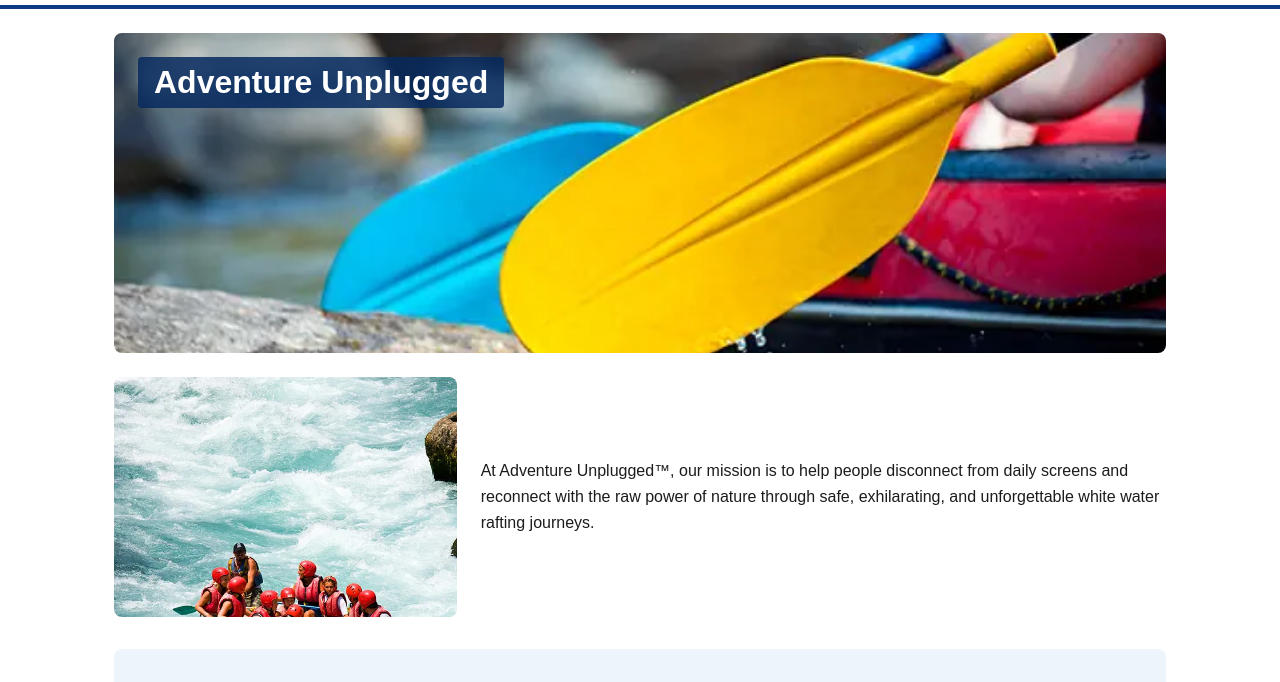
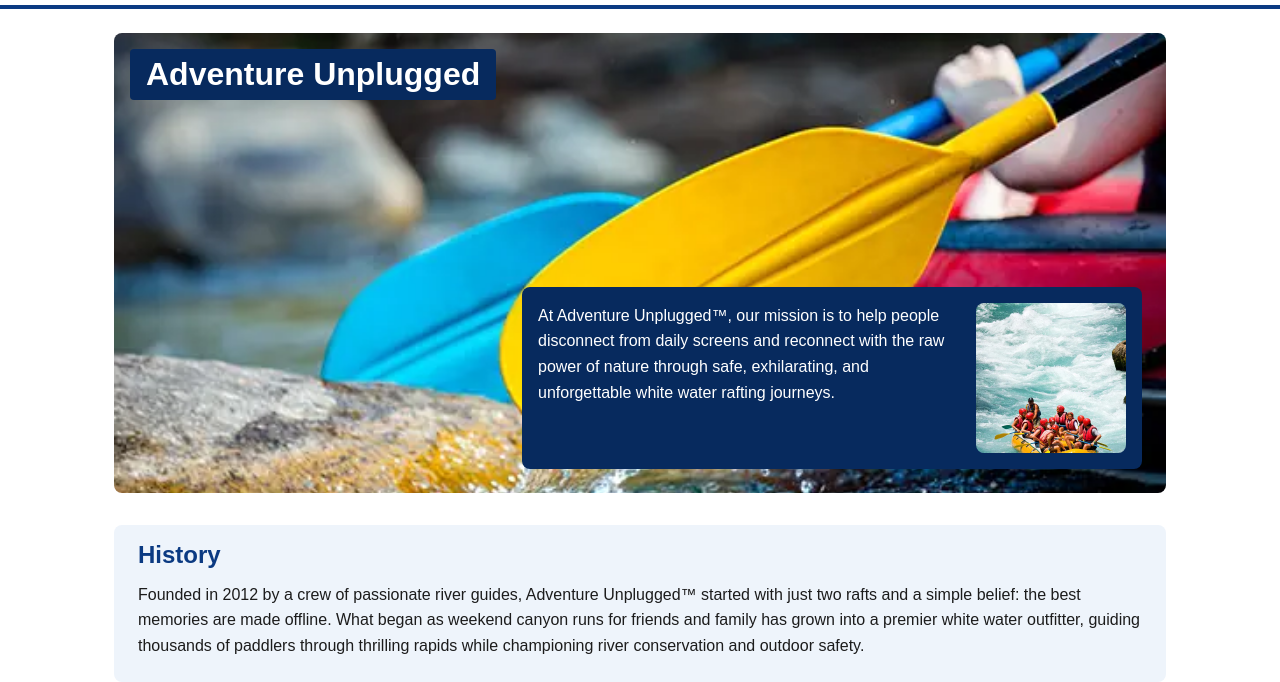
Before and after one commit to EkomWalter/wdd130, a plain HTML site: page wwr/about.html in a window 1280 px wide. Shown: the part 99-781 px from the top of the page. Drawn offline with Linux system fonts and the light colour scheme.

Commit message:
modified and updated rafting css

```diff
--- a/wwr/styles/rafting.css
+++ b/wwr/styles/rafting.css
@@ -1,21 +1,30 @@
-/* ---------- Base ---------- */
+/* ---------- Variables ---------- */
 :root {
     --navy: #0b3a82;
     --navy-dark: #072a5e;
     --light: #eef4fb;
     --text: #1c1c1c;
+    --white: #ffffff;
 }
 
+/* ---------- Reset ---------- */
 * {
+    margin: 0;
+    padding: 0;
     box-sizing: border-box;
 }
 
+*::before,
+*::after {
+    box-sizing: border-box;
+}
+
+/* ---------- Base ---------- */
 body {
-    margin: 0;
     font-family: Arial, Helvetica, sans-serif;
     line-height: 1.6;
     color: var(--text);
-    background: #fff;
+    background: var(--white);
 }
 
 img {
@@ -30,6 +39,10 @@ h2 {
     line-height: 1.2;
 }
 
+h2 {
+    margin-bottom: 0.75rem;
+}
+
 /* ---------- Header: grid (logo | nav) ---------- */
 header {
     display: grid;
@@ -37,7 +50,7 @@ header {
     align-items: center;
     gap: 1rem;
     padding: 0.5rem 1.5rem;
-    background: #fff;
+    background: var(--white);
     border-bottom: 4px solid var(--navy);
 }
 
@@ -59,7 +72,7 @@ header nav a {
     color: var(--navy);
     font-weight: bold;
     text-decoration: none;
-    border-bottom: 3px solid transparent;
+    border-bottom: 3px solid var(--white);
 }
 
 header nav a:hover,
@@ -73,51 +86,66 @@ header nav a[aria-current="page"] {
 main {
     max-width: 1100px;
     margin: 0 auto;
-    padding: 0 1.5rem 2rem;
+    padding: 1.5rem 1.5rem 2rem;
 }
 
-/* ---------- Hero ---------- */
+/* ---------- Hero: h1 and article overlay the image ---------- */
 .hero {
     position: relative;
-    margin-top: 1.5rem;
 }
 
 .hero > img {
     width: 100%;
-    height: 320px;
+    height: 520px;
     object-fit: cover;
     border-radius: 8px;
 }
 
 .hero h1 {
     position: absolute;
-    top: 1.5rem;
-    left: 1.5rem;
-    margin: 0;
+    top: 1rem;
+    left: 1rem;
     padding: 0.4rem 1rem;
-    color: #fff;
-    background: rgba(7, 42, 94, 0.85);
+    color: var(--white);
+    background: var(--navy-dark);
     border-radius: 4px;
 }
 
 .hero article {
-    display: grid;
-    grid-template-columns: 1fr;
-    gap: 1.5rem;
-    align-items: center;
-    margin-top: 1.5rem;
+    position: absolute;
+    bottom: 1rem;
+    left: 1rem;
+    right: 1rem;
+    max-width: 620px;
+    padding: 1rem;
+    color: var(--white);
+    background: var(--navy-dark);
+    border-radius: 8px;
 }
 
 .hero article img {
-    width: 100%;
-    height: 240px;
+    float: right;
+    width: 110px;
+    height: 110px;
     object-fit: cover;
+    margin-left: 1rem;
     border-radius: 8px;
 }
 
 @media (min-width: 700px) {
+    .hero > img {
+        height: 460px;
+    }
+
     .hero article {
-        grid-template-columns: 1fr 2fr;
+        left: auto;
+        bottom: 1.5rem;
+        right: 1.5rem;
+    }
+
+    .hero article img {
+        width: 150px;
+        height: 150px;
     }
 }
 
@@ -130,6 +158,10 @@ main {
 }
 
 /* ---------- Adventures: five figures across ---------- */
+.adventures {
+    margin-top: 2rem;
+}
+
 .adventure-list {
     display: flex;
     flex-wrap: wrap;
@@ -138,7 +170,6 @@ main {
 
 .adventure-list figure {
     flex: 1 1 180px;
-    margin: 0;
     background: var(--light);
     border-radius: 8px;
     overflow: hidden;
@@ -166,16 +197,16 @@ footer {
     gap: 1rem;
     padding: 1rem 1.5rem;
     background: var(--navy);
-    color: #fff;
-}
-
-footer p {
-    margin: 0;
+    color: var(--white);
 }
 
 .socialmedia {
     display: flex;
     gap: 1rem;
+}
+
+.socialmedia a {
+    text-decoration: none;
 }
 
 .socialmedia img {
```
